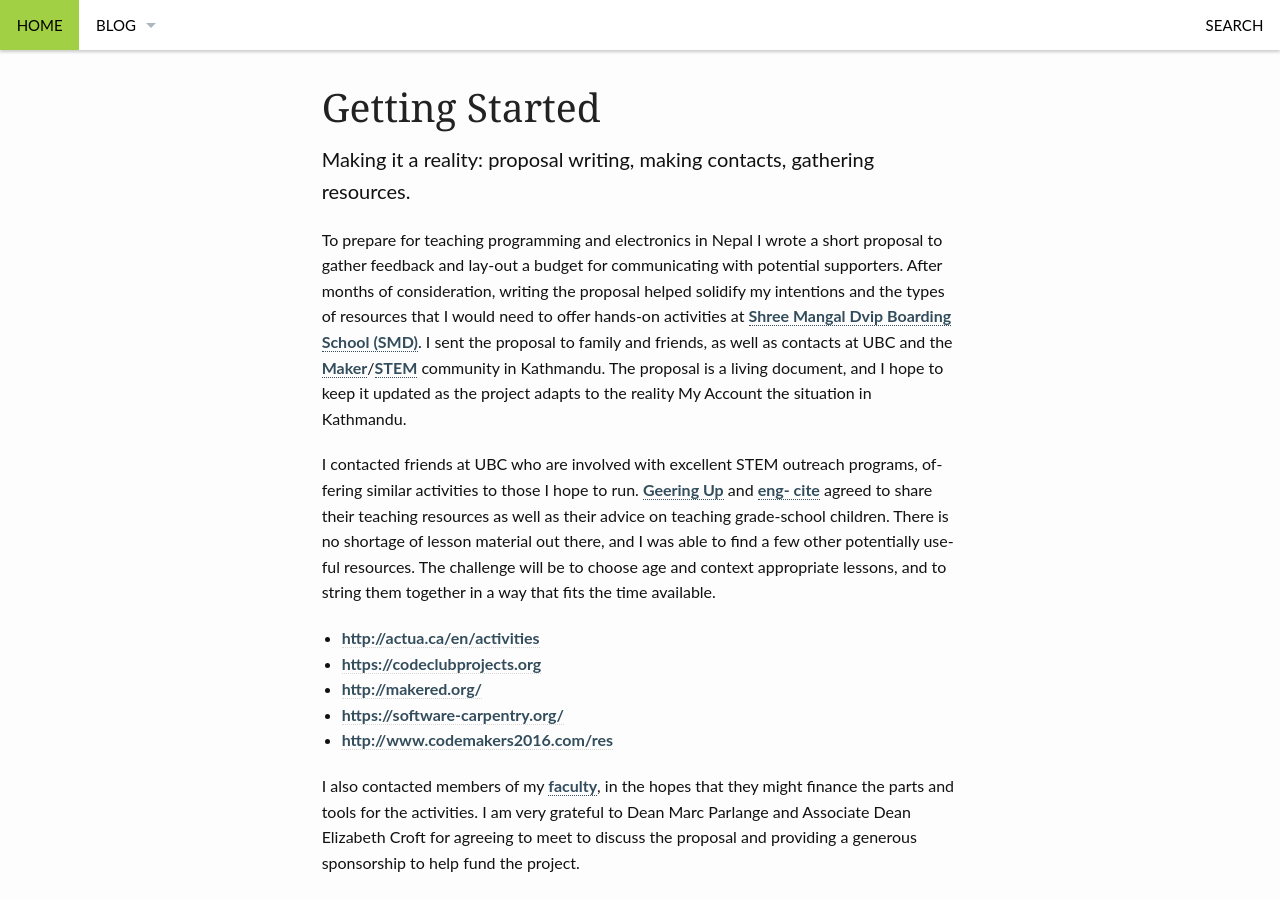
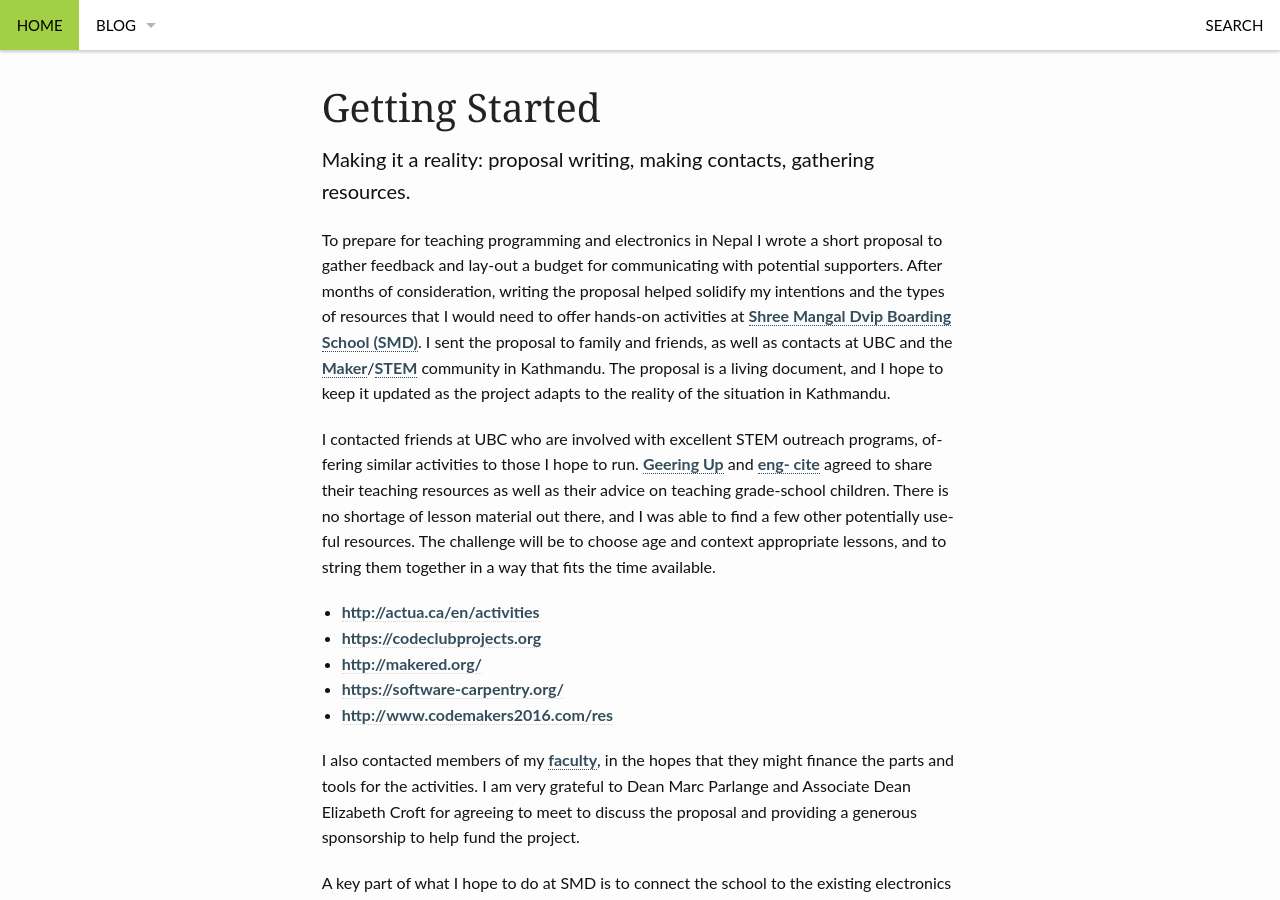
Before and after one commit to hpigot/hpigot.github.io, a Jekyll site: the page built from _posts/2017-07-31-gettingstarted.md, in a window 1280 px wide and 900 px high. Built offline with Jekyll 4.4.1, drawn with Linux system fonts in a browser that asks for light colours.

Commit message:
typo corrected

```diff
--- a/_posts/2017-07-31-gettingstarted.md
+++ b/_posts/2017-07-31-gettingstarted.md
@@ -7,7 +7,7 @@
     - nepal
 ---
 
-To prepare for teaching programming and electronics in Nepal I wrote a short proposal to gather feedback and lay-out a budget for communicating with potential supporters. After months of consideration, writing the proposal helped solidify my intentions and the types of resources that I would need to offer hands-on activities at [Shree Mangal Dvip Boarding School (SMD)](https://www.himalayanchildren.org/). I sent the proposal to family and friends, as well as contacts at UBC and the [Maker](https://en.wikipedia.org/wiki/Maker_culture)/[STEM](https://en.wikipedia.org/wiki/Science,_technology,_engineering,_and_mathematics) community in Kathmandu. The proposal is a living document, and I hope to keep it updated as the project adapts to the reality My Account the situation in Kathmandu.
+To prepare for teaching programming and electronics in Nepal I wrote a short proposal to gather feedback and lay-out a budget for communicating with potential supporters. After months of consideration, writing the proposal helped solidify my intentions and the types of resources that I would need to offer hands-on activities at [Shree Mangal Dvip Boarding School (SMD)](https://www.himalayanchildren.org/). I sent the proposal to family and friends, as well as contacts at UBC and the [Maker](https://en.wikipedia.org/wiki/Maker_culture)/[STEM](https://en.wikipedia.org/wiki/Science,_technology,_engineering,_and_mathematics) community in Kathmandu. The proposal is a living document, and I hope to keep it updated as the project adapts to the reality of the situation in Kathmandu.
 
 I contacted friends at UBC who are involved with excellent STEM outreach programs, offering similar activities to those I hope to run. [Geering Up](http://www.geeringup.apsc.ubc.ca/about/) and [eng- cite](http://engcite.engineering.ubc.ca/) agreed to share their teaching resources as well as their advice on teaching grade-school children. There is no shortage of lesson material out there, and I was able to find a few other potentially useful resources. The challenge will be to choose age and context appropriate lessons, and to string them together in a way that fits the time available.
 
```
